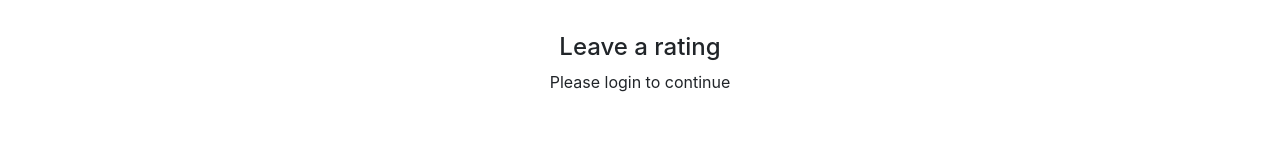
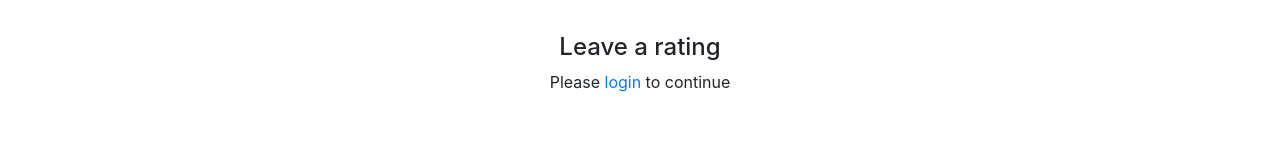
Before and after one commit to JasonNelemans/schrijvers-client, a React (Create React App) app: page /stories/1 in a window 1280 px wide. Shown: the part 310-470 px from the top of the page. Built offline with nearby package versions, Linux system fonts and the light colour scheme; no server answers.

Commit message:
Added anchor tag for login link

```diff
--- a/src/pages/ReadStory/index.js
+++ b/src/pages/ReadStory/index.js
@@ -63,7 +63,7 @@ export default function ReadStory() {
           <h3><strong>THE END</strong></h3>
           <div className='leave-rating'>
             <h4>Leave a rating</h4>
-            {token ? <DynamicStarRating /> : <p>Please login to continue</p>}
+            {token ? <DynamicStarRating /> : <p>Please <a href='../Login/'>login</a> to continue</p>}
           </div>
       </div>
     </div>
```
